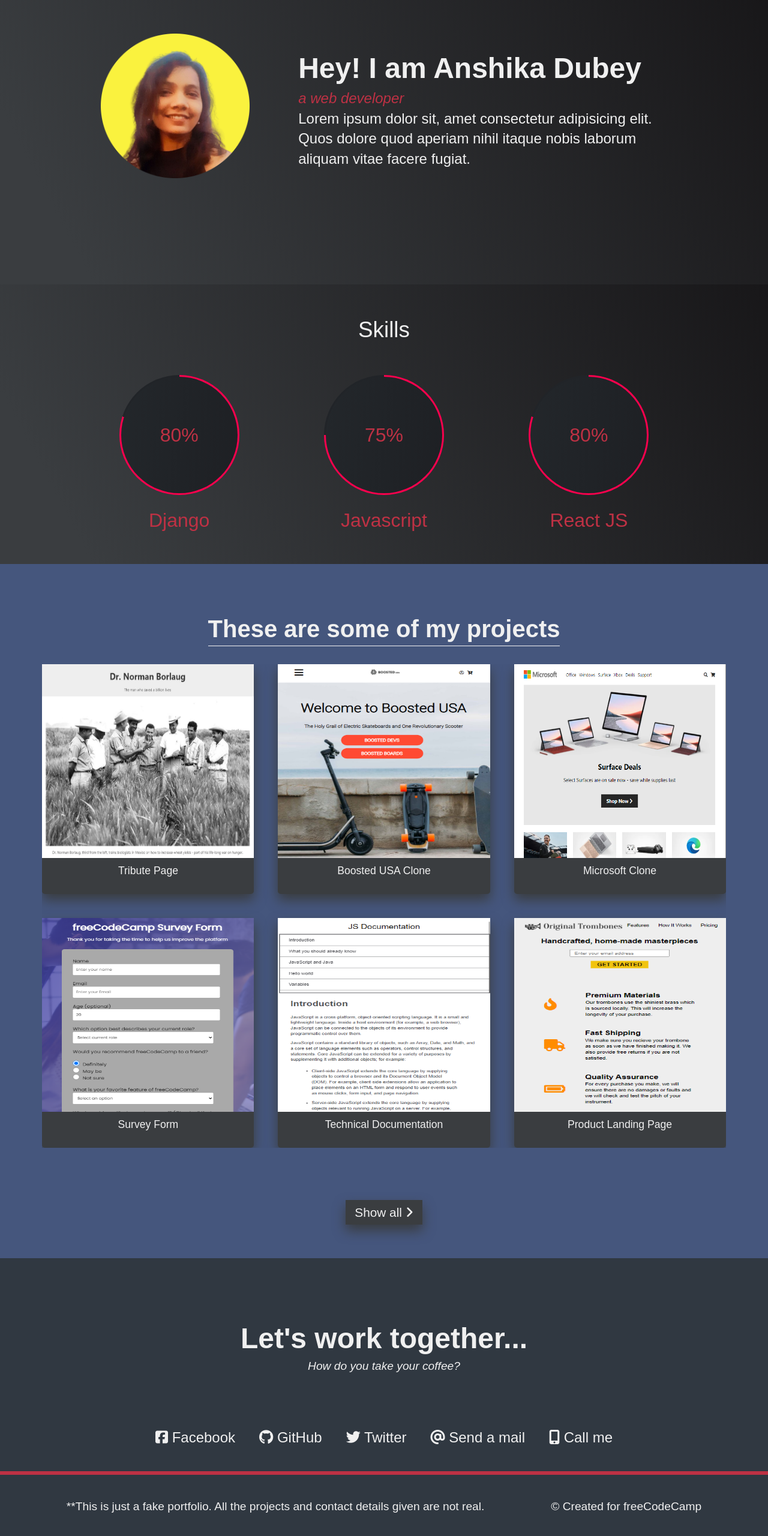
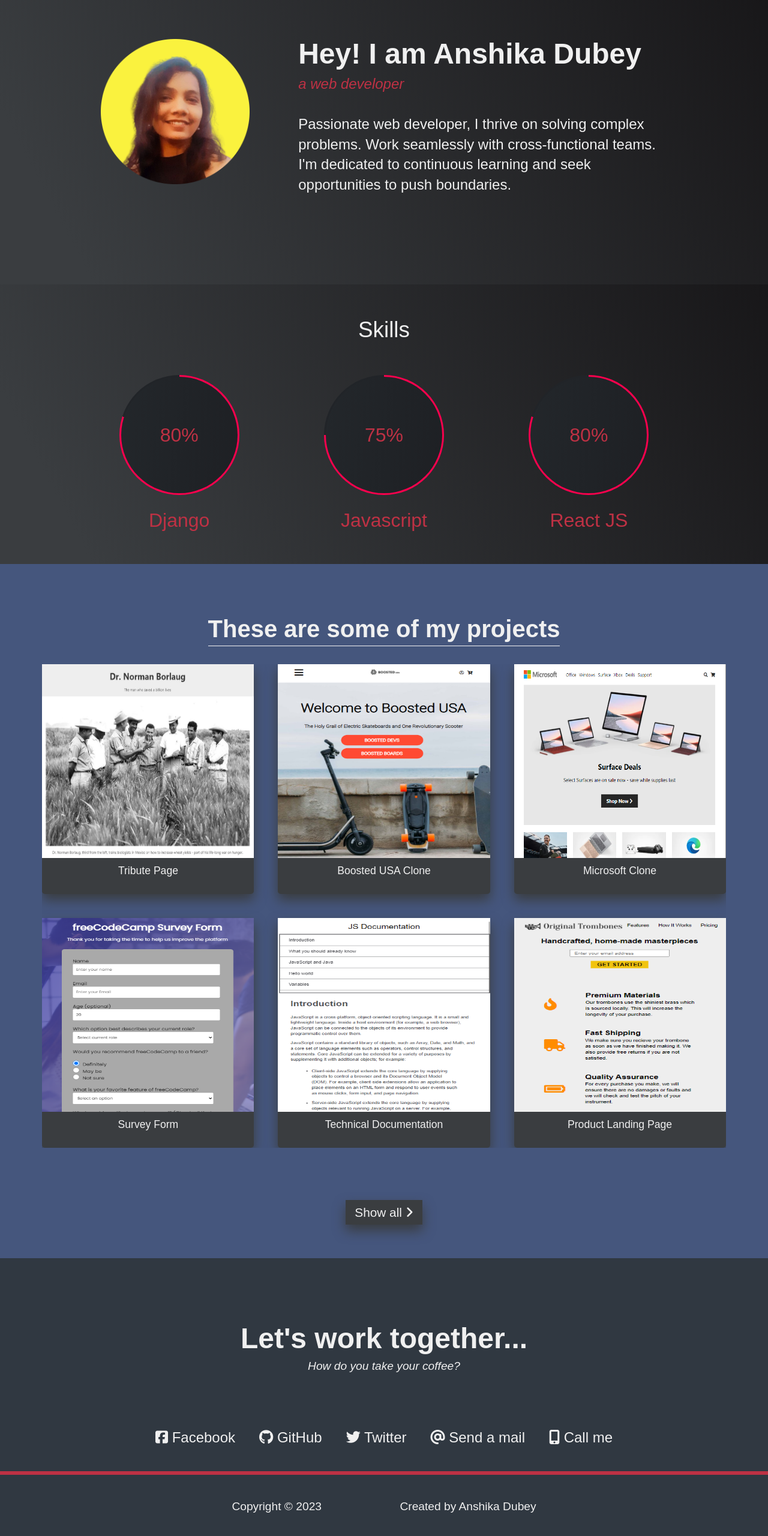
Before and after one commit to danshika42/Codsoft, a plain HTML site: page Level 1/T2Portfolio/index.html in a window 1280 px wide. Shown: the part 80-2640 px from the top of the page at 60% size. Drawn offline with Linux system fonts and the light colour scheme.

Commit message:
--added task2

```diff
--- a/Level 1/T2Portfolio/index.html
+++ b/Level 1/T2Portfolio/index.html
@@ -13,7 +13,7 @@
     <nav>
             <ul>
                 <li><a href="#about">About</a></li>
-                <li><a href="#skillSec">Skill</a></li>
+                <li><a href="#skillSec">Skills</a></li>
                 <li><a href="#work">work</a></li>
                 <li><a href="#contact">Contact</a></li>
                 <li><a href="https://drive.google.com/file/d/1Hyczg67SmOm_hvhpSka8X_5-sZrScpgu/view?usp=sharing" target="_blank" >Resume</a></li>
@@ -29,8 +29,8 @@
                 </div>
                 <div class="about-content">
                     <h1>Hey! I am Anshika Dubey</h1>
-                    <p class="para">a web developer</p>
-                    <p>Lorem ipsum dolor sit, amet consectetur adipisicing elit. Quos dolore quod aperiam nihil itaque nobis laborum aliquam vitae facere fugiat.</p>
+                    <p class="para">a web developer</p><br>
+                    <p>Passionate web developer, I thrive on solving complex problems. Work seamlessly with cross-functional teams. I'm dedicated to continuous learning and seek opportunities to push boundaries.</p>
                 </div>
             </div>
         </div>
@@ -196,9 +196,8 @@
         </div>
         <footer>
             <div class="contact-footer">
-                <p>**This is just a fake portfolio. All the projects and contact details given are not real.</p>
-                <span>© Created for <a href="https://www.freecodecamp.org/">freeCodeCamp </a></span>
-
+                <p>Copyright © 2023 </p>
+                <span>Created by Anshika Dubey </a></span>
             </div>
         </footer>
 
--- a/Level 1/T2Portfolio/style.css
+++ b/Level 1/T2Portfolio/style.css
@@ -269,6 +269,8 @@ footer{
   color: #f0f0f0;
 }
 .contact-footer{
+    width: 60%;
+    margin: auto;
     display: flex;
     justify-content: space-evenly;
 }
```
